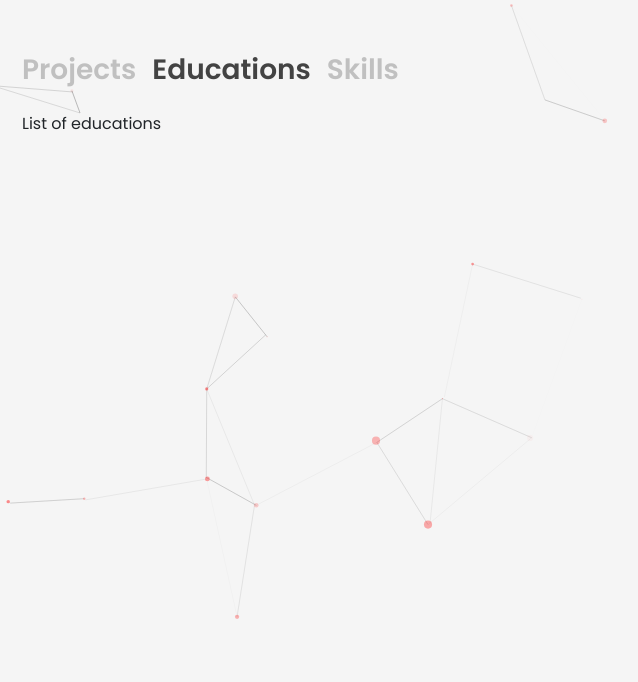
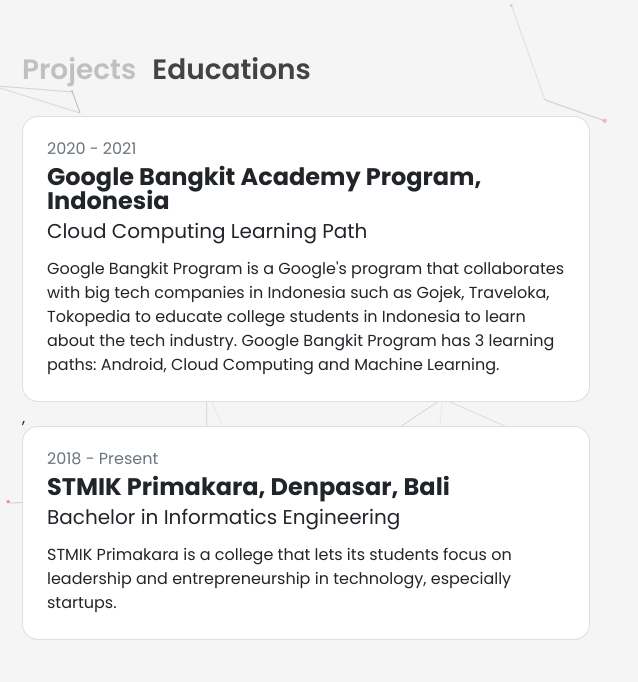
Before and after one commit to ajipandean/ajipandean.github.io, a plain HTML site: page index.html in a window 1280 px wide. Both pictures are taken after a click on the tab "Educations". Shown: the full height of the page, 642-1280 px from the left. Drawn offline with Linux system fonts and the light colour scheme.

Commit message:
added educations

```diff
--- a/index.html
+++ b/index.html
@@ -62,22 +62,11 @@
               Educations
             </a>
           </li>
-          <li class="nav-item" role="presentation">
-            <a class="nav-link fs-3" class="ski-nav" data-bs-toggle="tab" data-bs-target="#ski-nav-panel" type="button"
-              role="tab" aria-controls="skills" aria-selected="false">
-              Skills
-            </a>
-          </li>
         </ul>
 
         <div class="tab-content" id="nav-panels">
           <div class="tab-pane fade show active" id="pro-nav-panel" role="tabpanel" aria-labelledby="pro-nav"></div>
-          <div class="tab-pane fade" id="edu-nav-panel" role="tabpanel" aria-labelledby="edu-nav">
-            List of educations
-          </div>
-          <div class="tab-pane fade" id="ski-nav-panel" role="tabpanel" aria-labelledby="ski-nav">
-            List of skills
-          </div>
+          <div class="tab-pane fade" id="edu-nav-panel" role="tabpanel" aria-labelledby="edu-nav"></div>
         </div>
       </div>
     </div>
--- a/scripts/script.js
+++ b/scripts/script.js
@@ -74,3 +74,38 @@
   projectItems.push(projectItem);
 });
 projectsPanel.innerHTML = projectItems;
+
+/* Educations */
+let educationsPanel = document.querySelector('#edu-nav-panel');
+let educationItems = [];
+let educations = [
+  {
+    duration: '2020 - 2021',
+    name: 'Google Bangkit Academy Program',
+    location: 'Indonesia',
+    path: 'Cloud Computing Learning Path',
+    description: 'Google Bangkit Program is a Google\'s program that collaborates with big tech companies in Indonesia such as Gojek, Traveloka, Tokopedia to educate college students in Indonesia to learn about the tech industry. Google Bangkit Program has 3 learning paths: Android, Cloud Computing and Machine Learning.',
+  },
+  {
+    duration: '2018 - Present',
+    name: 'STMIK Primakara',
+    location: 'Denpasar, Bali',
+    path: 'Bachelor in Informatics Engineering',
+    description: 'STMIK Primakara is a college that lets its students focus on leadership and entrepreneurship in technology, especially startups.',
+  },
+];
+
+educations.forEach((education) => {
+  let educationItem = `
+  <div class="card radius p-2 mb-2">
+    <div class="card-body">
+      <p class="text-muted mb-2">${education.duration}</p>
+      <h4 class="fs-4 fw-bold mb-2">${education.name}, ${education.location}</h4>
+      <p class="fs-5 mb-3">${education.path}</p>
+      <p class="lh-base">${education.description}</p>
+    </div>
+  </div>
+  `;
+  educationItems.push(educationItem);
+});
+educationsPanel.innerHTML = educationItems;
```
